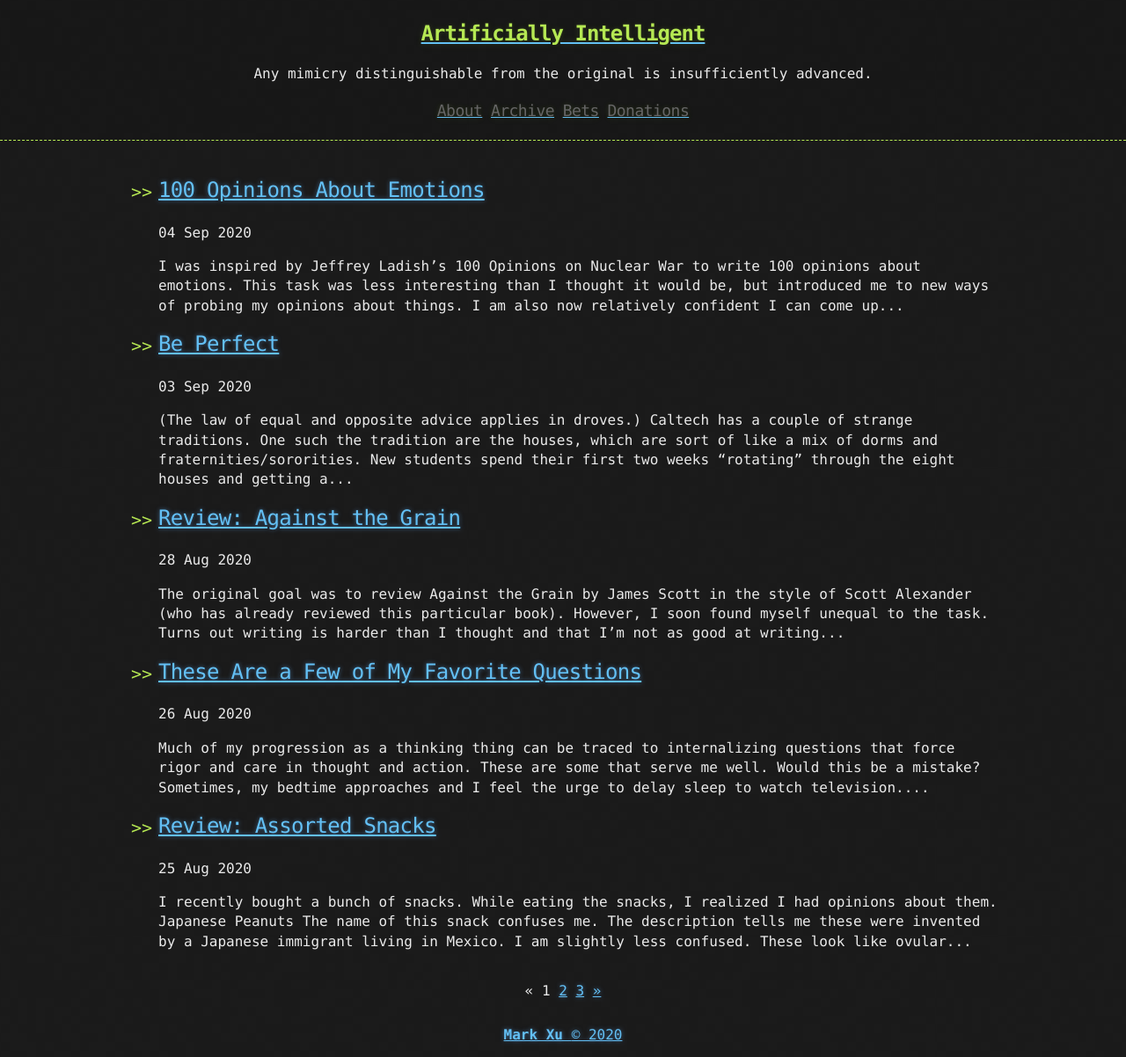
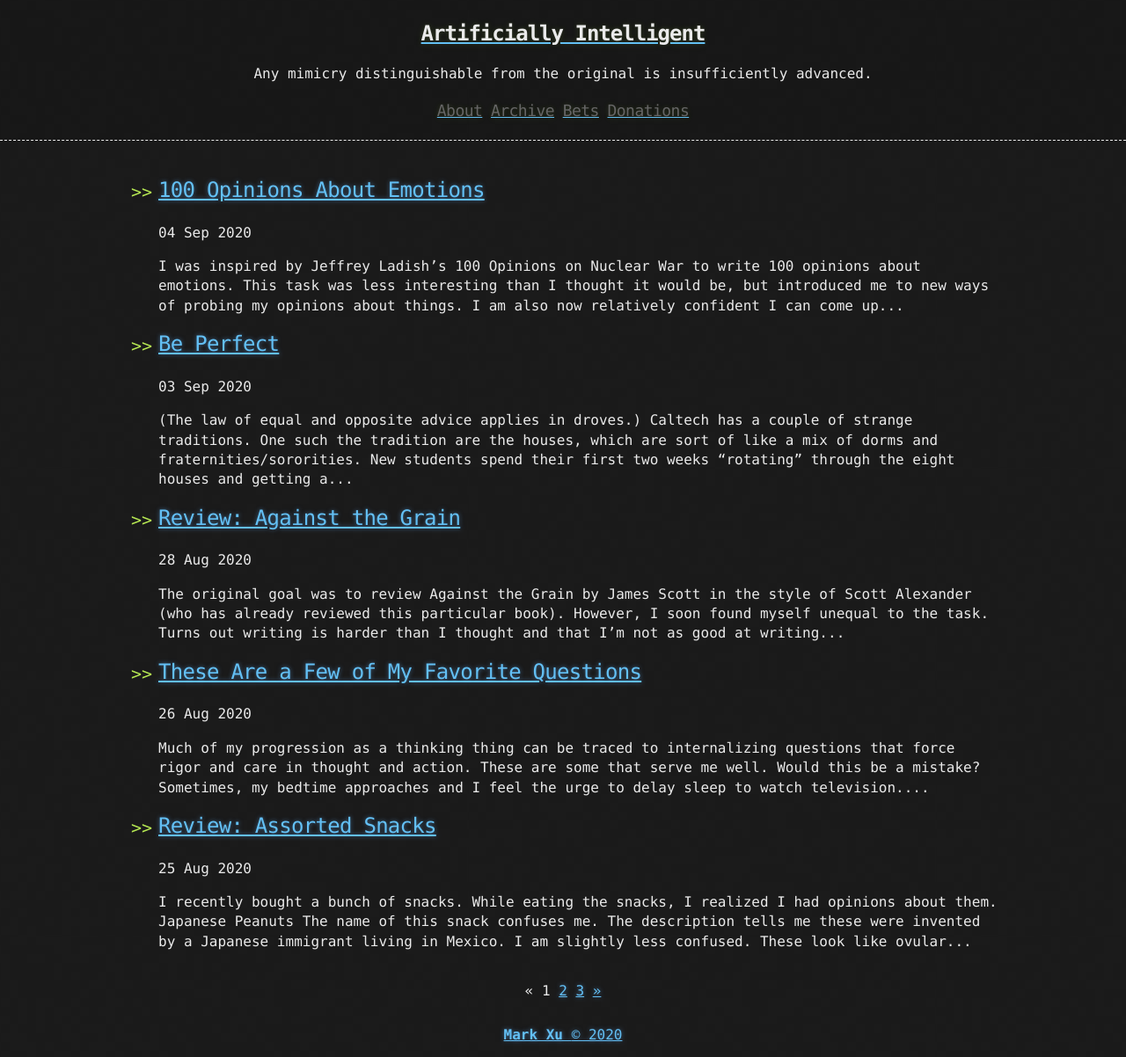
Before and after one commit to tocttou/hacker-blog, a Jekyll site: the page built from index.html, in a window 1280 px wide. Shown: the whole page at 88% size. Built offline with Jekyll 4.4.1, drawn with Linux system fonts in a browser that asks for light colours; the list of posts is cut into pages by our own code.

Commit message:
figured it out I think

```diff
--- a/_sass/base.scss
+++ b/_sass/base.scss
@@ -7,7 +7,7 @@
 
 $body-background: $cod-grey !default;
 $body-foreground: $gallery !default;
-$header: $conifer !default;
+$header: $gallery !default;
 $blockquote-color: $silver-chalice !default;
 $blockquote-border: $dove-grey !default;
 
@@ -51,7 +51,7 @@ li {
 
 header {
   background: rgba(0, 0, 0, 0.1);
-  border-bottom: 1px dashed $conifer; //header;
+  border-bottom: 1px dashed $header;
   padding: 20px;
   margin: 0 0 40px 0;
 }
@@ -71,7 +71,7 @@ header h1 {
   text-align: center;
   font-weight: bold;
   font-family: Monaco, "Bitstream Vera Sans Mono", "Lucida Console", Terminal, monospace;
-  color: $conifer;//$header;
+  color: $header;
   text-shadow: 0 1px 1px rgba(0, 0, 0, 0.1),
                0 0 5px rgba(181, 232, 83, 0.1),
                0 0 10px rgba(181, 232, 83, 0.1);
```
